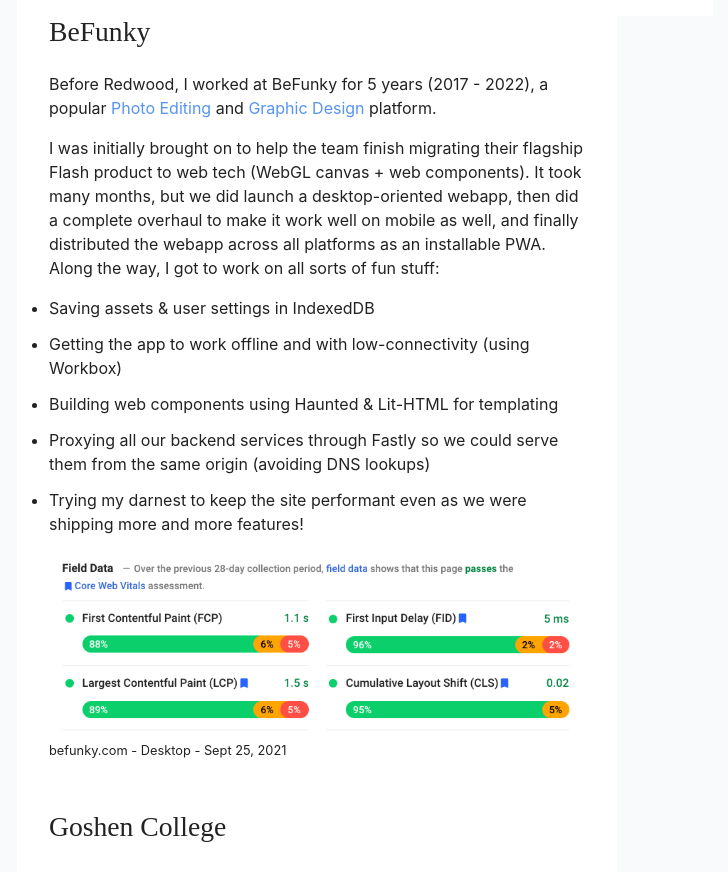
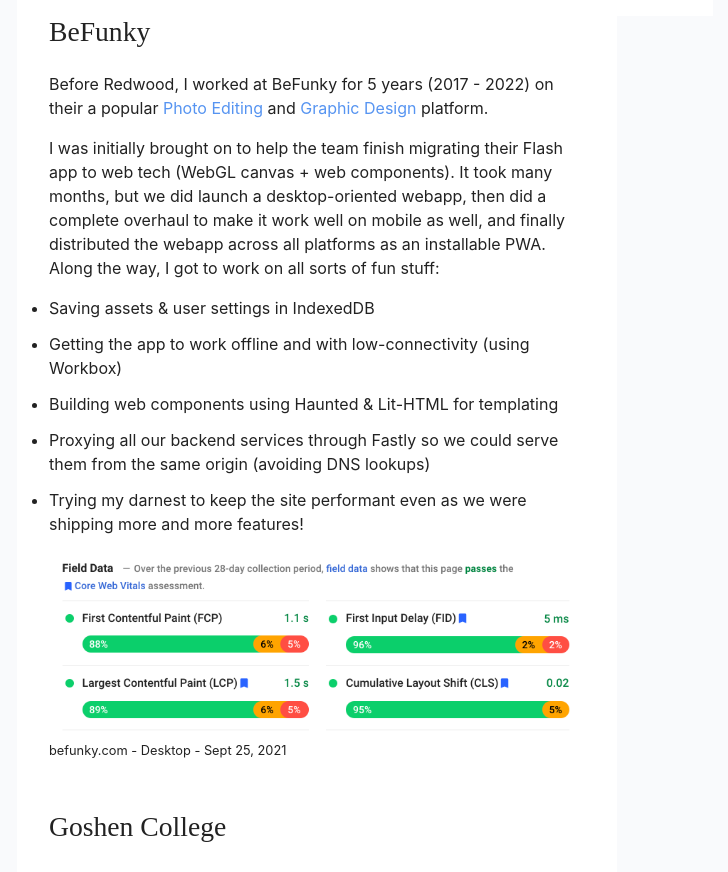
Before and after one commit to micahjon/micahjon.github.io, an Eleventy site: page about.md in a window 1280 px wide. Shown: the part 1065-1937 px from the top of the page, without its empty margins (323-1051 px from the left). Built offline with nearby package versions, Linux system fonts and the light colour scheme; Eleventy itself is replaced by a stand-in of ours; files that its build step writes are made by us from their sources.

Commit message:
Wording tweaks

```diff
--- a/about.md
+++ b/about.md
@@ -36,9 +36,9 @@
 
 ## BeFunky
 
-Before Redwood, I worked at BeFunky for 5 years (2017 - 2022), a popular [Photo Editing](https://www.befunky.com/create/) and [Graphic Design](https://www.befunky.com/create/designer/) platform.
+Before Redwood, I worked at BeFunky for 5 years (2017 - 2022) on their a popular [Photo Editing](https://www.befunky.com/create/) and [Graphic Design](https://www.befunky.com/create/designer/) platform.
 
-I was initially brought on to help the team finish migrating their flagship Flash product to web tech (WebGL canvas + web components). It took many months, but we did launch a desktop-oriented webapp, then did a complete overhaul to make it work well on mobile as well, and finally distributed the webapp across all platforms as an installable PWA. Along the way, I got to work on all sorts of fun stuff:
+I was initially brought on to help the team finish migrating their Flash app to web tech (WebGL canvas + web components). It took many months, but we did launch a desktop-oriented webapp, then did a complete overhaul to make it work well on mobile as well, and finally distributed the webapp across all platforms as an installable PWA. Along the way, I got to work on all sorts of fun stuff:
 
 - Saving assets & user settings in IndexedDB
 - Getting the app to work offline and with low-connectivity (using Workbox)
```
